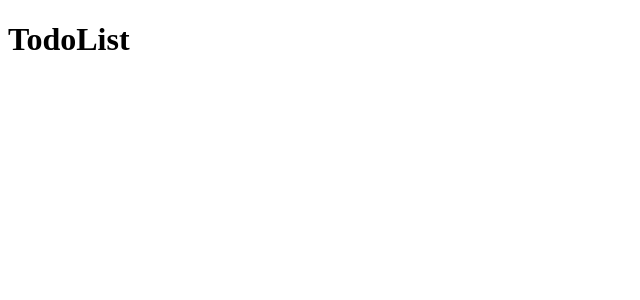
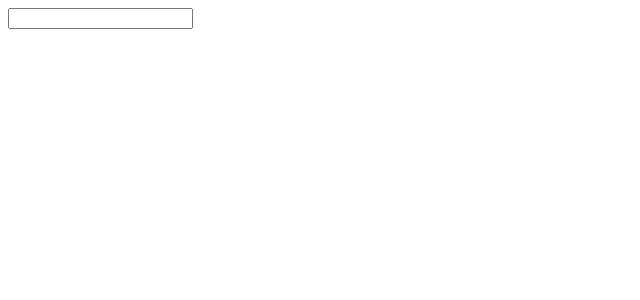
Before and after one commit to Edward-1020/vue-jest-example, a Vue app: page / in a window 1280 px wide. Shown: the top 300 px of the page, without its empty margins (0-640 px from the left). Built offline with nearby package versions, Linux system fonts and the light colour scheme.

Commit message:
feat: tdd 开发 header

```diff
--- a/src/containers/TodoList/TodoList.vue
+++ b/src/containers/TodoList/TodoList.vue
@@ -1,12 +1,17 @@
 <template>
   <div>
-    <h1>TodoList</h1>
+    <Header />
   </div>
 </template>
 
 <script type="text/ecmascript-6">
+import Header from './components/Header'
+
 export default {
-  name: 'TodoList'
+  name: 'TodoList',
+  components: {
+    Header
+  }
 }
 </script>
 
--- /dev/null
+++ b/src/containers/TodoList/components/Header.vue
@@ -0,0 +1,31 @@
+<template>
+  <div>
+    <input
+      data-test="input"
+      v-model="inputValue"
+      @keyup.enter="addTodoItem"
+      type="text"
+    />
+  </div>
+</template>
+
+<script type="text/ecmascript-6">
+export default {
+  data () {
+    return {
+      inputValue: ''
+    }
+  },
+  methods: {
+    addTodoItem () {
+      if (this.inputValue) {
+        this.$emit('add', this.inputValue)
+        this.inputValue = ''
+      }
+    }
+  }
+}
+</script>
+
+<style scoped lang="scss" rel="stylesheet/scss">
+</style>
```
Also changed, not shown: 1 other file (tests, documents, lock files or other folders).
